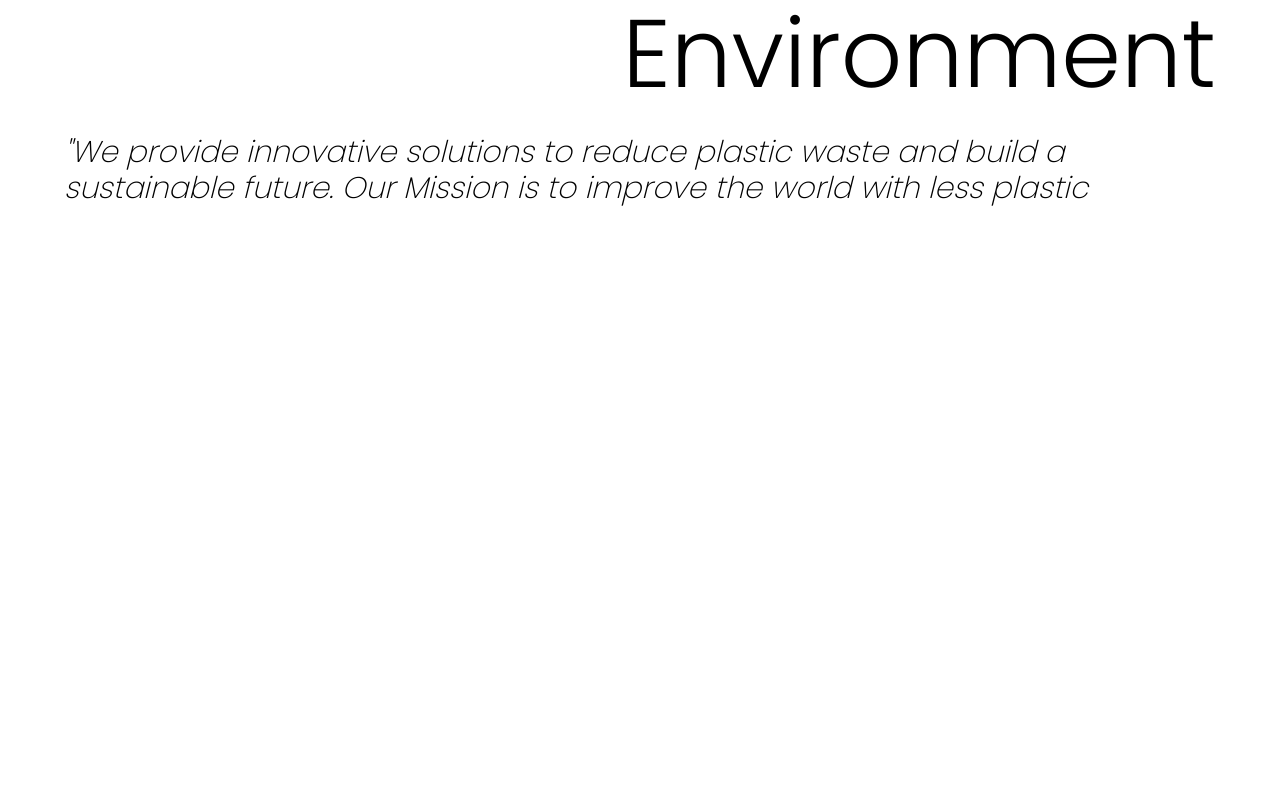
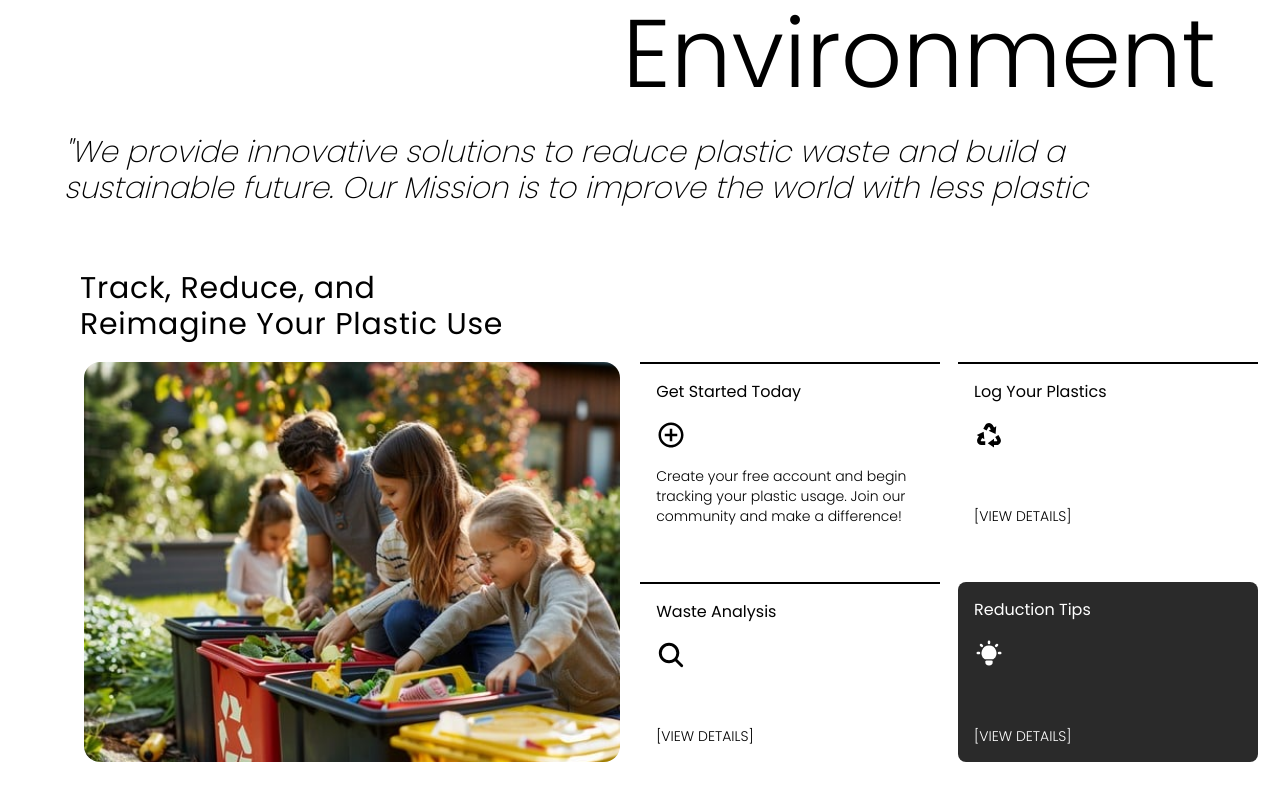
Before and after one commit to psidh/EscColon, a Next.js app: page / in a window 1280 px wide. Shown: the part 570-1370 px from the top of the page. Before the commit the page ends 800 px from the top, so only its background shows below. Built offline with nearby package versions, Linux system fonts and the light colour scheme.

Commit message:
section2 rebased
Signed-off-by: P SIDHARTH <philkhanasidharth14@gmail.com>

```diff
--- a/src/app/page.js
+++ b/src/app/page.js
@@ -1,8 +1,10 @@
 import Section2 from "@/components/section2/Section2";
 import { GoArrowUpRight } from "react-icons/go";
+import { MdFullscreen } from "react-icons/md";
 
 export default function Page() {
   return (
+    <div className="w-full">
       <div className="mt-24 flex flex-col items-center justify-center relative mx-16 ">
         <img
           src="/ring.jpg"
@@ -10,7 +12,10 @@ export default function Page() {
           className="w-[25%] object-cover top-0"
         />
         <div className="flex items-center justify-between w-full">
-        <a href="/explore" className="flex items-center justify-between w-64 font-normal text-xl py-3 px-6 border border-green-500 rounded-full hover:bg-green-600 hover:text-white transition-all duration-200">
+          <a
+            href="/explore"
+            className="flex items-center justify-between w-64 font-normal text-xl py-3 px-6 border border-green-500 rounded-full hover:bg-green-600 hover:text-white transition-all duration-200"
+          >
             Explore Now
             <GoArrowUpRight />
           </a>
@@ -20,10 +25,12 @@ export default function Page() {
           </h1>
         </div>
         <p className="w-full text-left mt-8 font-extralight italic text-3xl">
-        &quot;We provide innovative solutions to reduce plastic waste and build
-        a sustainable future. Our Mission is to improve the world with less
-        plastic
+          &quot;We provide innovative solutions to reduce plastic waste and
+          build a sustainable future. Our Mission is to improve the world with
+          less plastic
         </p>
+      </div>
+      <Section2 />
     </div>
   );
 }
--- a/src/components/section2/Section2.jsx
+++ b/src/components/section2/Section2.jsx
@@ -32,8 +32,8 @@ export default function Section2() {
   ];
 
   return (
-    <div className="w-full h-fit px-16 flex flex-col justify-start items-start space-x-5">
-      <p className="text-black font-mono text-3xl antialiased tracking-wide mb-5 ml-4">
+    <div className="w-full h-fit p-16 flex flex-col justify-start items-start space-x-5">
+      <p className="text-black text-3xl antialiased tracking-wide mb-5 ml-4">
         Track, Reduce, and <br /> Reimagine Your Plastic Use
       </p>
 
```
Lines whose indentation alone changed are shown as unchanged.
